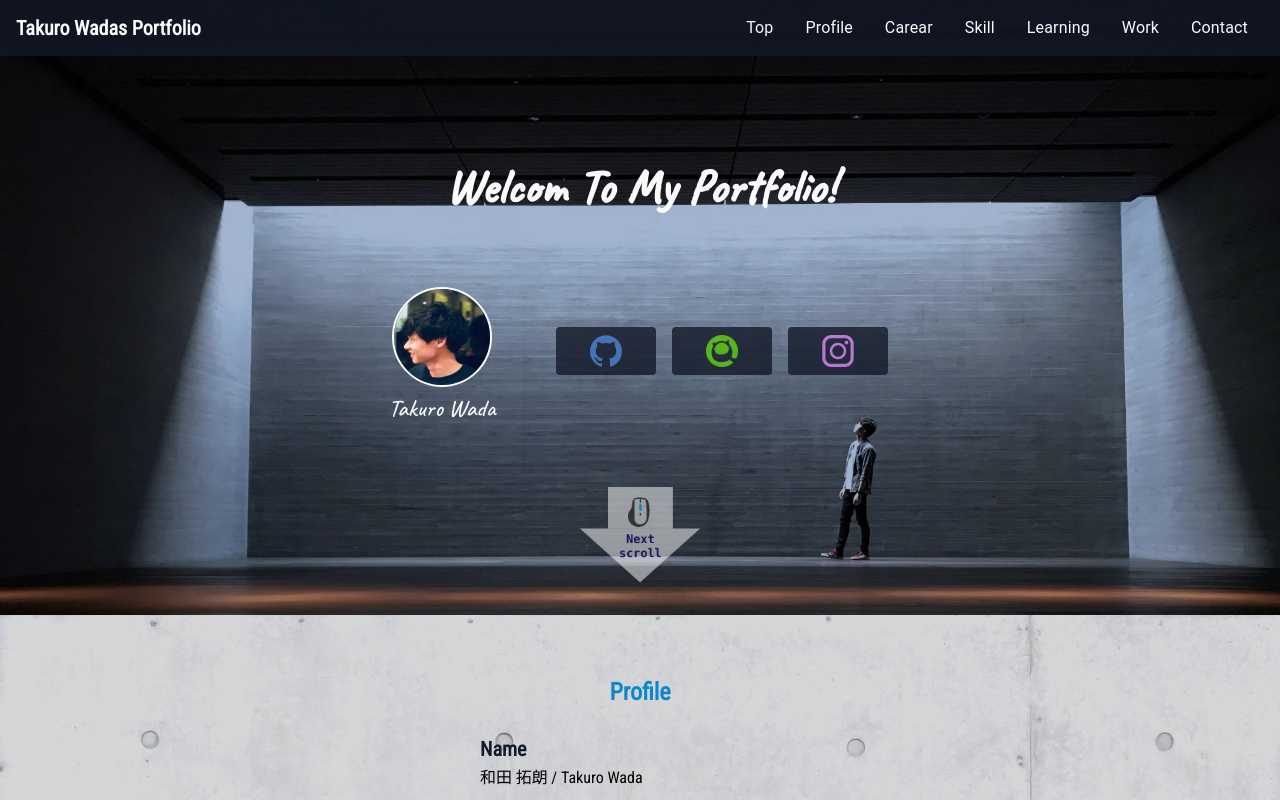
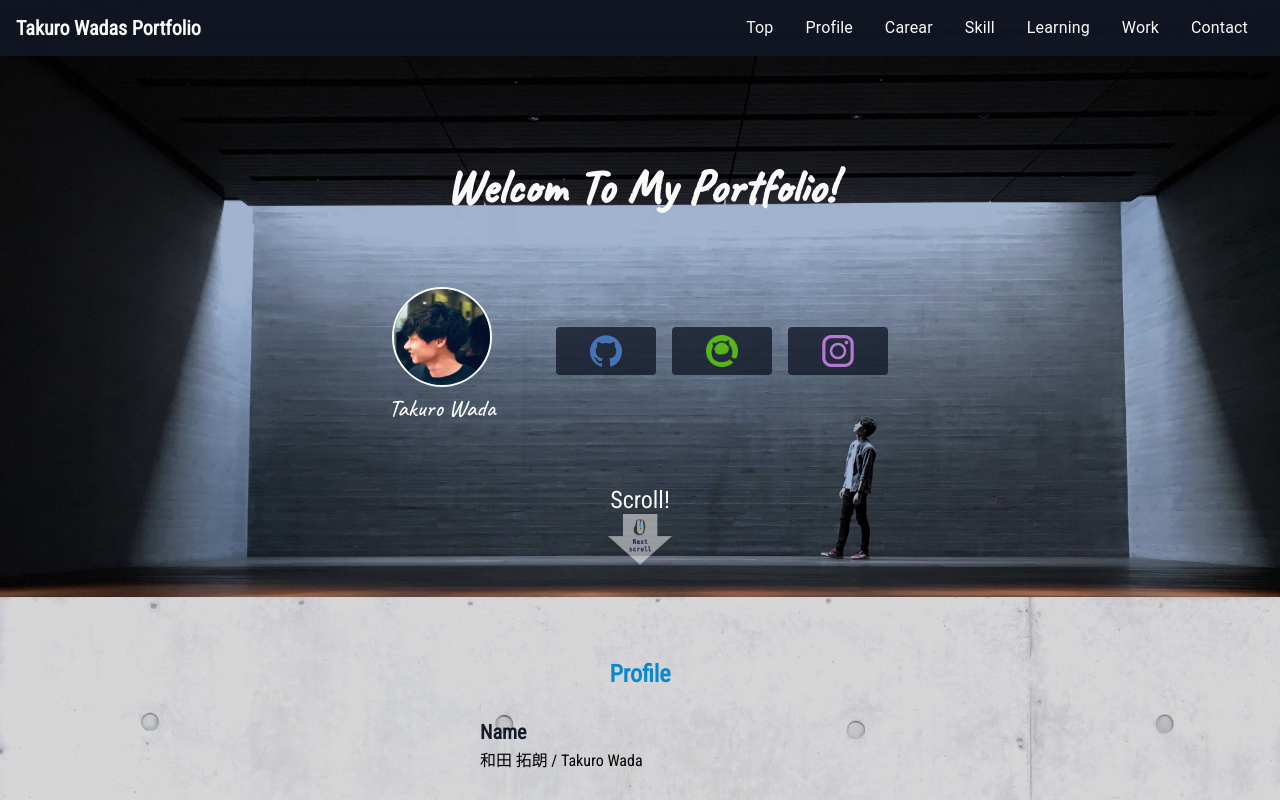
Before and after one commit to TakuroWada/react-portfolio, a React (Create React App) app: page / in a window 1280 px wide. Shown: the top 800 px of the page. Built offline with nearby package versions, Linux system fonts and the light colour scheme.

Commit message:
fix アイコン変更とmergin調整 #66

```diff
--- a/src/components/organisms/FirstView.js
+++ b/src/components/organisms/FirstView.js
@@ -6,6 +6,7 @@ import LinkArea from '../molecules/LinkArea'
 import ProfleImage from '../../assets/images/profleImg.jpg'
 import ScrollImage from '../../assets/images/scrollIcon.png'
 import BackGround from '../../assets/images/first-view-bg.jpg'
+import AnchorLink from 'react-anchor-link-smooth-scroll';
 class FirstView extends React.Component {
     render() {
         return (
@@ -24,7 +25,8 @@ class FirstView extends React.Component {
                 </FlexBox>
 
                 <ScrollIconWrapper>
-                    <ScrollIcon link='#' image={ScrollImage} />
+                    <ScrollText>Scroll!</ScrollText>
+                    <ScrollIcon link='#profile' image={ScrollImage} />
                 </ScrollIconWrapper>
             </FView>
         );
@@ -34,7 +36,9 @@ class FirstView extends React.Component {
 class ScrollIcon extends React.Component {
     render() {
         return (
-        <a href={this.props.link}><ScrollImg src={this.props.image} alt='scroll' /></a>
+            <AnchorLink href={this.props.link} offset="50">
+                <ScrollImg src={this.props.image} alt='scroll' />
+            </AnchorLink>
         );
     }
 }
@@ -53,7 +57,7 @@ const FView = styled.div`
 
 const Catch = styled.h2`
     font-family: 'Caveat', cursive;
-    font-size: 24px;
+    font-size: 32px;
     font-weight: bold;
     color:#fafafa;
     text-align: center;
@@ -85,7 +89,7 @@ const NameArea = styled.div`
 
 const Name = styled.p`
     font-family: 'Caveat', cursive;
-    font-size: 18px;
+    font-size: 20px;
     color: #fafafa;
     text-align: center;
 
@@ -109,13 +113,21 @@ const ScrollIconWrapper = styled.div`
     text-align: center;
 `;
 
-const ScrollImg = styled.img`
-    width: 80px;
-    height: 64px;
+const ScrollText = styled.p`
+    color: #fafafa;
+    font-size: 20px;
 
     @media screen and (min-width: ${breakPoint.desktopMin}px) {
-        width: 120px;
-        height: 96px;
+        font-size: 24px;
+    }
+`;
+
+
+const ScrollImg = styled.img`
+    width: 32px;
+
+    @media screen and (min-width: ${breakPoint.desktopMin}px) {
+        width: 64px;
     }
 `;
 
```
